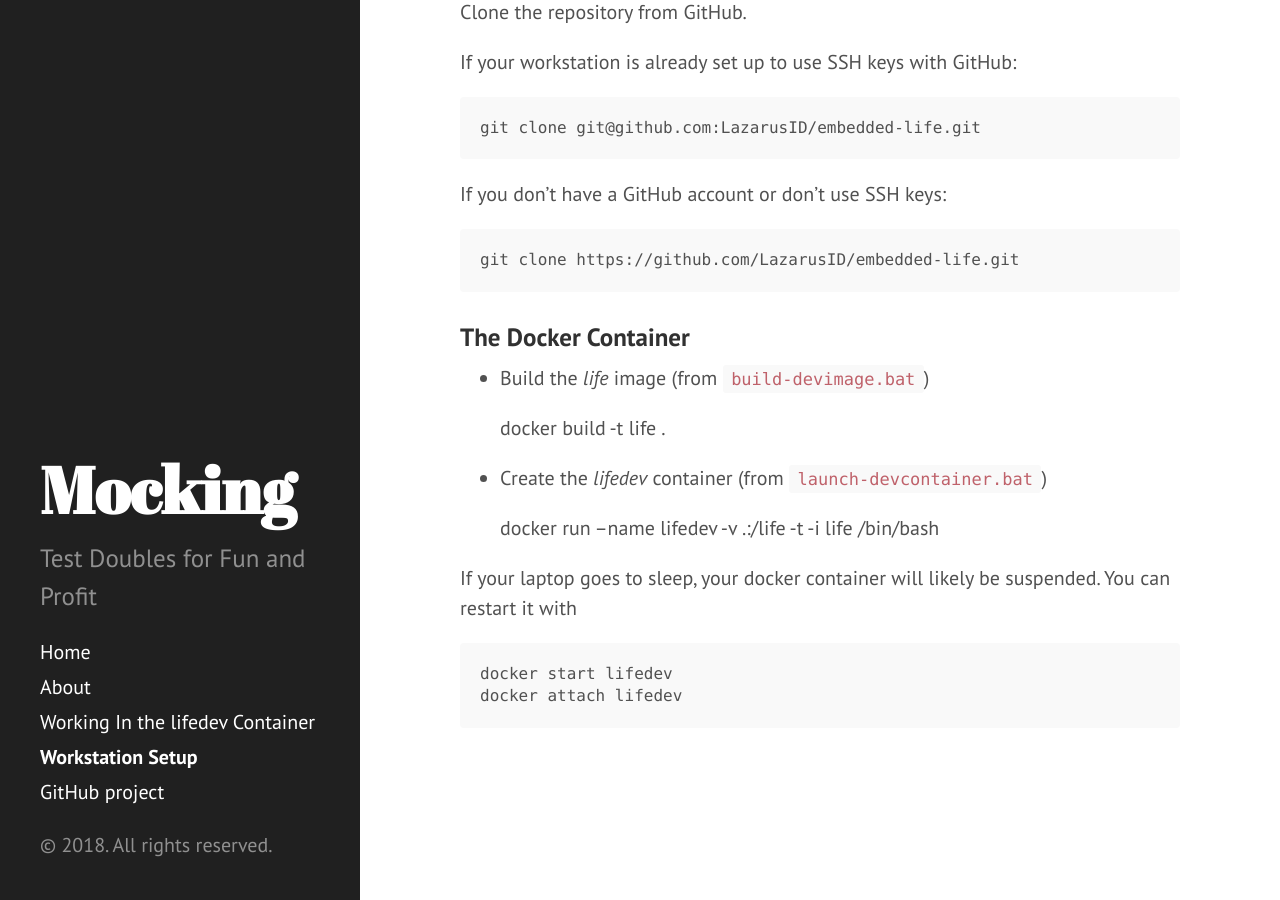
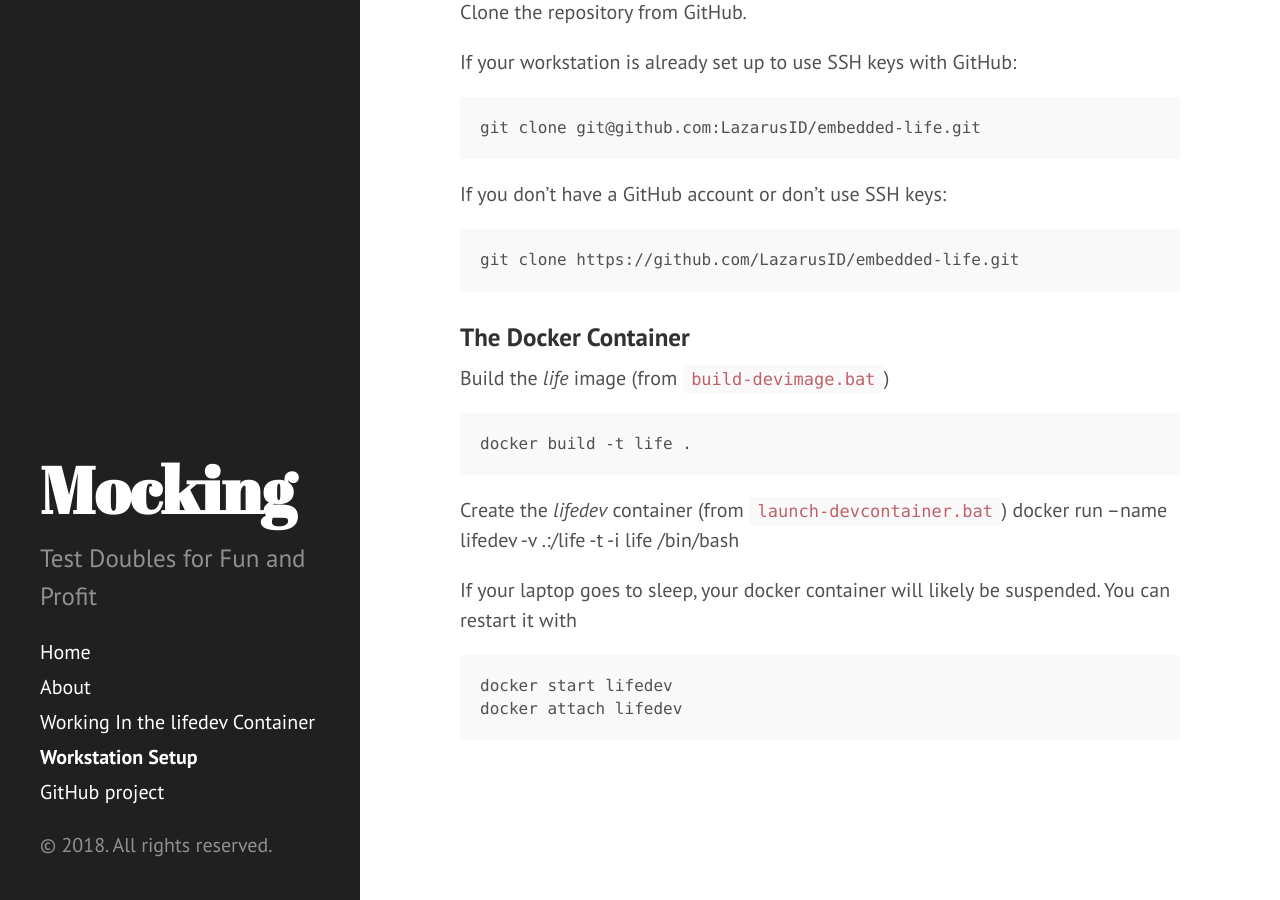
Before and after one commit to LazarusID/embedded-life, a Jekyll site: the page built from docs/workstation-setup.md, in a window 1280 px wide and 900 px high, scrolled down 618 px. Built offline with Jekyll 4.4.1, drawn with Linux system fonts in a browser that asks for light colours; Markdown is read by kramdown in place of the engine named in the settings.

```diff
--- a/docs/workstation-setup.md
+++ b/docs/workstation-setup.md
@@ -31,12 +31,11 @@ If you don't have a GitHub account or don't use SSH keys:
 
 ### The Docker Container
 
-- Build the *life* image (from `build-devimage.bat`)
+Build the *life* image (from `build-devimage.bat`)
 
     docker build -t life .
 
-- Create the *lifedev* container (from `launch-devcontainer.bat`)
-
+Create the *lifedev* container (from `launch-devcontainer.bat`)
     docker run --name lifedev -v .:/life -t -i life /bin/bash
 
 If your laptop goes to sleep, your docker container will likely be suspended.  You can restart it with
```
